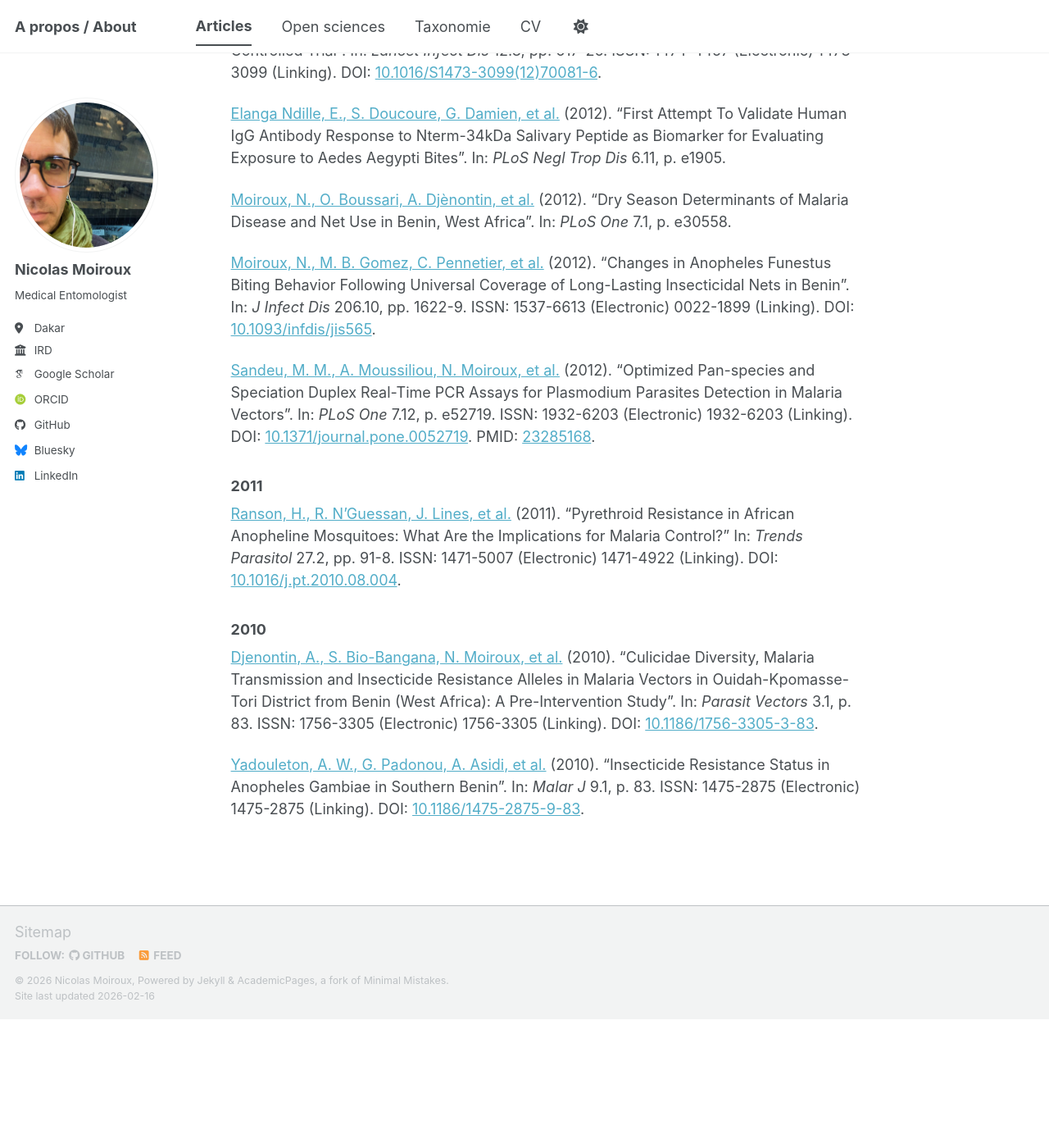
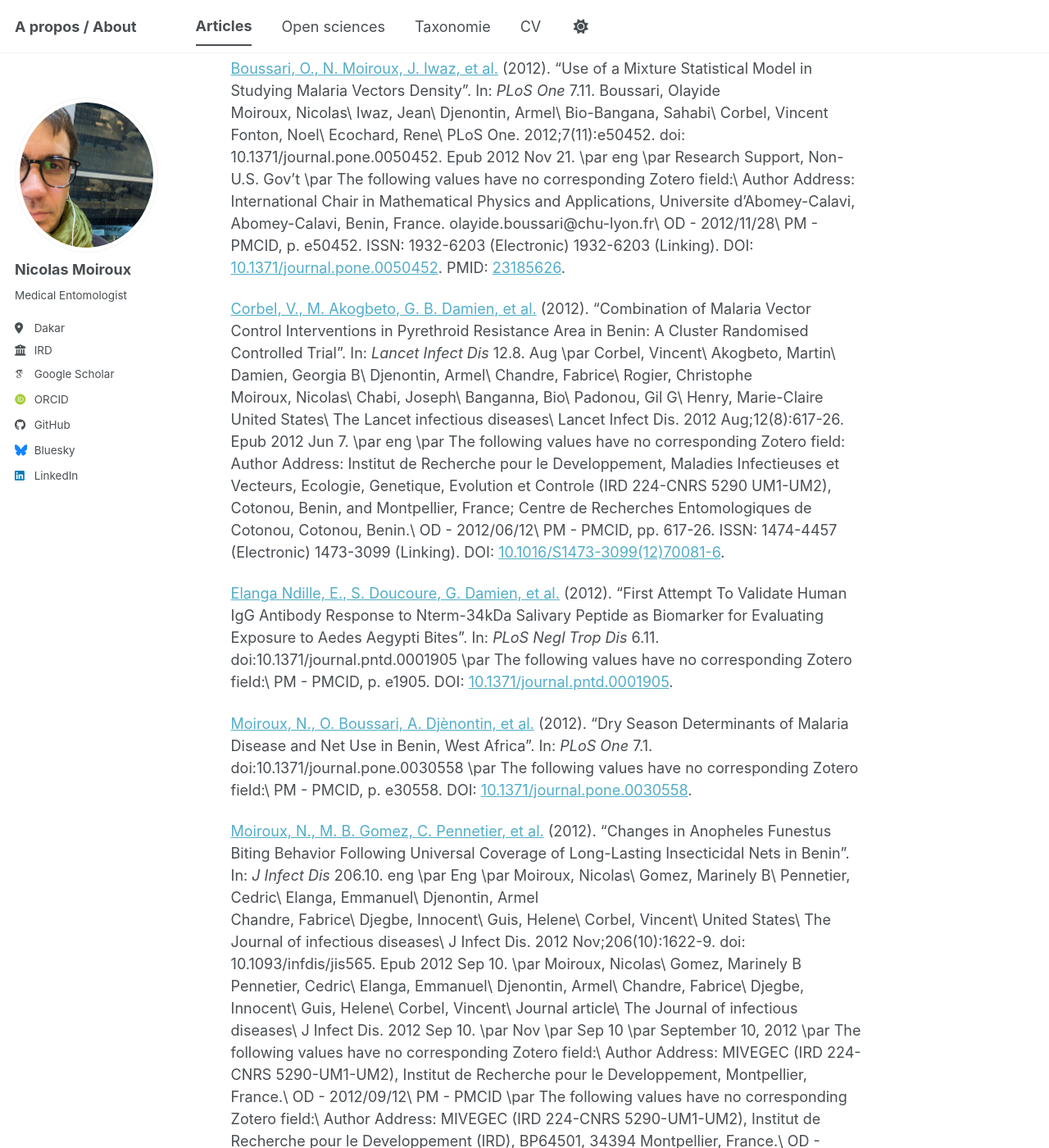
Before and after one commit to Nmoiroux/nmoiroux.github.io, a Jekyll site: the page built from _pages/articles.md, in a window 1280 px wide and 1400 px high, scrolled down 7462 px. Shown: the whole window at 82% size. Built offline with Jekyll 4.4.1, drawn with Linux system fonts in a browser that asks for light colours; some web fonts are replaced; a script bundle is joined from its source files by our own code; library files that are not in the unit come from our copies; before the commit the page ends 8705 px from its top, so only the background shows below that; some of the changed text lies outside the part shown.

```diff
--- a/_pages/articles.md
+++ b/_pages/articles.md
@@ -354,51 +354,95 @@
 [Moiroux, N., A. Bio-Bangana, A. Djenontin,
 et al.](#cite-moirouxModellingRiskBeing2013) (2013). "Modelling the Risk of Being Bitten
 by Malaria Vectors in a Vector Control Area in Southern Benin, West Africa." In: _Parasit
-Vectors_ 6.1, p. 71. ISSN: 1756-3305.
+Vectors_ 6.1. The following values have no corresponding Zotero field:\ PM - PMCID\, p.
+71. ISSN: 1756-3305. DOI:
+[10.1186/1756-3305-6-71](https://doi.org/10.1186%2F1756-3305-6-71).
 
 [Moiroux, N., C. Pennetier, and V.
 Corbel](#cite-moirouxBehavioralAdaptationMalaria2013) (2013). "Behavioral Adaptation of
-Malaria Vectors to LLINs: A Reply". In: _The Journal of Infectious Diseases_ 207.7, pp.
-1184-5. ISSN: 1537-6613 (Electronic) 0022-1899 (Linking). DOI:
-[10.1093/infdis/jit012](https://doi.org/10.1093%2Finfdis%2Fjit012). PMID:
+Malaria Vectors to LLINs: A Reply". In: _The Journal of Infectious Diseases_ 207.7. Apr
+\par eng \par Moiroux, Nicolas\ Pennetier, Cedric\ Corbel, Vincent\ J Infect Dis. 2013
+Apr;207(7):1184-5. doi: 10.1093/infdis/jit012. Epub 2013 Jan 10. \par The following
+values have no corresponding Zotero field:\ Author Address: MIVEGEC (IRD 224-CNRS
+5290-UM1-UM2), Institut de Recherche pour le Developpement, Montpellier, France.\ OD -
+2013/01/12\ PM - PMCID, pp. 1184-5. ISSN: 1537-6613 (Electronic) 0022-1899 (Linking).
+DOI: [10.1093/infdis/jit012](https://doi.org/10.1093%2Finfdis%2Fjit012). PMID:
 [23307934](https://eutils.ncbi.nlm.nih.gov/entrez/eutils/elink.fcgi?dbfrom=pubmed&cmd=prlinks&retmode=ref&id=23307934).
 
 ### 2012
 [Boussari, O., N. Moiroux, J. Iwaz, et
 al.](#cite-boussariUseMixtureStatistical2012a) (2012). "Use of a Mixture Statistical
-Model in Studying Malaria Vectors Density". In: _PLoS One_ 7.11, p. e50452. ISSN:
-1932-6203 (Electronic) 1932-6203 (Linking). DOI:
+Model in Studying Malaria Vectors Density". In: _PLoS One_ 7.11. Boussari, Olayide\
+Moiroux, Nicolas\ Iwaz, Jean\ Djenontin, Armel\ Bio-Bangana, Sahabi\ Corbel, Vincent\
+Fonton, Noel\ Ecochard, Rene\ PLoS One. 2012;7(11):e50452. doi:
+10.1371/journal.pone.0050452. Epub 2012 Nov 21. \par eng \par Research Support, Non-U.S.
+Gov't \par The following values have no corresponding Zotero field:\ Author Address:
+International Chair in Mathematical Physics and Applications, Universite d'Abomey-Calavi,
+Abomey-Calavi, Benin, France. olayide.boussari@chu-lyon.fr\ OD - 2012/11/28\ PM - PMCID,
+p. e50452. ISSN: 1932-6203 (Electronic) 1932-6203 (Linking). DOI:
 [10.1371/journal.pone.0050452](https://doi.org/10.1371%2Fjournal.pone.0050452). PMID:
 [23185626](https://eutils.ncbi.nlm.nih.gov/entrez/eutils/elink.fcgi?dbfrom=pubmed&cmd=prlinks&retmode=ref&id=23185626).
 
 [Corbel, V., M. Akogbeto, G. B.
 Damien, et al.](#cite-corbelCombinationMalariaVector2012) (2012). "Combination of Malaria
 Vector Control Interventions in Pyrethroid Resistance Area in Benin: A Cluster Randomised
-Controlled Trial". In: _Lancet Infect Dis_ 12.8, pp. 617-26. ISSN: 1474-4457 (Electronic)
+Controlled Trial". In: _Lancet Infect Dis_ 12.8. Aug \par Corbel, Vincent\ Akogbeto,
+Martin\ Damien, Georgia B\ Djenontin, Armel\ Chandre, Fabrice\ Rogier, Christophe\
+Moiroux, Nicolas\ Chabi, Joseph\ Banganna, Bio\ Padonou, Gil G\ Henry, Marie-Claire\
+United States\ The Lancet infectious diseases\ Lancet Infect Dis. 2012 Aug;12(8):617-26.
+Epub 2012 Jun 7. \par eng \par The following values have no corresponding Zotero field:\
+Author Address: Institut de Recherche pour le Developpement, Maladies Infectieuses et
+Vecteurs, Ecologie, Genetique, Evolution et Controle (IRD 224-CNRS 5290 UM1-UM2),
+Cotonou, Benin, and Montpellier, France; Centre de Recherches Entomologiques de Cotonou,
+Cotonou, Benin.\ OD - 2012/06/12\ PM - PMCID, pp. 617-26. ISSN: 1474-4457 (Electronic)
 1473-3099 (Linking). DOI:
 [10.1016/S1473-3099(12)70081-6](https://doi.org/10.1016%2FS1473-3099%2812%2970081-6).
 
 [Elanga Ndille, E., S. Doucoure, G.
 Damien, et al.](#cite-elangandilleFirstAttemptValidate2012) (2012). "First Attempt To
 Validate Human IgG Antibody Response to Nterm-34kDa Salivary Peptide as Biomarker for
-Evaluating Exposure to Aedes Aegypti Bites". In: _PLoS Negl Trop Dis_ 6.11, p. e1905.
+Evaluating Exposure to Aedes Aegypti Bites". In: _PLoS Negl Trop Dis_ 6.11.
+doi:10.1371/journal.pntd.0001905 \par The following values have no corresponding Zotero
+field:\ PM - PMCID, p. e1905. DOI:
+[10.1371/journal.pntd.0001905](https://doi.org/10.1371%2Fjournal.pntd.0001905).
 
 [Moiroux, N., O. Boussari, A. Djènontin,
 et al.](#cite-moirouxDrySeasonDeterminants2012) (2012). "Dry Season Determinants of
-Malaria Disease and Net Use in Benin, West Africa". In: _PLoS One_ 7.1, p. e30558.
+Malaria Disease and Net Use in Benin, West Africa". In: _PLoS One_ 7.1.
+doi:10.1371/journal.pone.0030558 \par The following values have no corresponding Zotero
+field:\ PM - PMCID, p. e30558. DOI:
+[10.1371/journal.pone.0030558](https://doi.org/10.1371%2Fjournal.pone.0030558).
 
 [Moiroux, N., M. B. Gomez, C.
 Pennetier, et al.](#cite-moirouxChangesAnophelesFunestus2012) (2012). "Changes in
 Anopheles Funestus Biting Behavior Following Universal Coverage of Long-Lasting
-Insecticidal Nets in Benin". In: _J Infect Dis_ 206.10, pp. 1622-9. ISSN: 1537-6613
-(Electronic) 0022-1899 (Linking). DOI:
+Insecticidal Nets in Benin". In: _J Infect Dis_ 206.10. eng \par Eng \par Moiroux,
+Nicolas\ Gomez, Marinely B\ Pennetier, Cedric\ Elanga, Emmanuel\ Djenontin, Armel\
+Chandre, Fabrice\ Djegbe, Innocent\ Guis, Helene\ Corbel, Vincent\ United States\ The
+Journal of infectious diseases\ J Infect Dis. 2012 Nov;206(10):1622-9. doi:
+10.1093/infdis/jis565. Epub 2012 Sep 10. \par Moiroux, Nicolas\ Gomez, Marinely B\
+Pennetier, Cedric\ Elanga, Emmanuel\ Djenontin, Armel\ Chandre, Fabrice\ Djegbe,
+Innocent\ Guis, Helene\ Corbel, Vincent\ Journal article\ The Journal of infectious
+diseases\ J Infect Dis. 2012 Sep 10. \par Nov \par Sep 10 \par September 10, 2012 \par
+The following values have no corresponding Zotero field:\ Author Address: MIVEGEC (IRD
+224-CNRS 5290-UM1-UM2), Institut de Recherche pour le Developpement, Montpellier,
+France.\ OD - 2012/09/12\ PM - PMCID \par The following values have no corresponding
+Zotero field:\ Author Address: MIVEGEC (IRD 224-CNRS 5290-UM1-UM2), Institut de Recherche
+pour le Developpement (IRD), BP64501, 34394 Montpellier, France.\ OD - 2012/09/12\ PM -
+PMCID \par The following values have no corresponding Zotero field:\ PM - PMCID, pp.
+1622-9. ISSN: 1537-6613 (Electronic) 0022-1899 (Linking). DOI:
 [10.1093/infdis/jis565](https://doi.org/10.1093%2Finfdis%2Fjis565).
 
 [Sandeu, M. M., A. Moussiliou, N.
 Moiroux, et al.](#cite-sandeuOptimizedPanspeciesSpeciation2012) (2012). "Optimized
 Pan-species and Speciation Duplex Real-Time PCR Assays for Plasmodium Parasites Detection
-in Malaria Vectors". In: _PLoS One_ 7.12, p. e52719. ISSN: 1932-6203 (Electronic)
-1932-6203 (Linking). DOI:
+in Malaria Vectors". In: _PLoS One_ 7.12. eng \par Research Support, Non-U.S. Gov't \par
+Sandeu, Maurice Marcel\ Moussiliou, Azizath\ Moiroux, Nicolas\ Padonou, Gilles G\
+Massougbodji, Achille\ Corbel, Vincent\ Ndam, Nicaise Tuikue\ PLoS One.
+2012;7(12):e52719. doi: 10.1371/journal.pone.0052719. Epub 2012 Dec 28. \par The
+following values have no corresponding Zotero field:\ Author Address: Centre de Recherche
+Entomologique de Cotonou (CREC), Universite d'Abomey-Calavi, Cotonou, Benin.\ OD -
+2013/01/04\ PM - PMCID, p. e52719. ISSN: 1932-6203 (Electronic) 1932-6203 (Linking). DOI:
 [10.1371/journal.pone.0052719](https://doi.org/10.1371%2Fjournal.pone.0052719). PMID:
 [23285168](https://eutils.ncbi.nlm.nih.gov/entrez/eutils/elink.fcgi?dbfrom=pubmed&cmd=prlinks&retmode=ref&id=23285168).
 
@@ -406,19 +450,28 @@
 [Ranson, H., R. N'Guessan, J.
 Lines, et al.](#cite-ransonPyrethroidResistanceAfrican2011) (2011). "Pyrethroid
 Resistance in African Anopheline Mosquitoes: What Are the Implications for Malaria
-Control?" In: _Trends Parasitol_ 27.2, pp. 91-8. ISSN: 1471-5007 (Electronic) 1471-4922
-(Linking). DOI: [10.1016/j.pt.2010.08.004](https://doi.org/10.1016%2Fj.pt.2010.08.004).
+Control?" In: _Trends Parasitol_ 27.2. eng \par Feb \par Ranson, Hilary\ N'guessan,
+Raphael\ Lines, Jonathan\ Moiroux, Nicolas\ Nkuni, Zinga\ Corbel, Vincent\ England\
+Trends in parasitology\ Trends Parasitol. 2011 Feb;27(2):91-8. Epub 2010 Sep 16. \par The
+following values have no corresponding Zotero field:\ Author Address: Vector Group,
+Liverpool School of Tropical Medicine, Pembroke Place, Liverpool, UK, L3 5QA.\ OD -
+2010/09/17\ PM - PMCID, pp. 91-8. ISSN: 1471-5007 (Electronic) 1471-4922 (Linking). DOI:
+[10.1016/j.pt.2010.08.004](https://doi.org/10.1016%2Fj.pt.2010.08.004).
 
 ### 2010
 [Djenontin, A., S. Bio-Bangana, N.
 Moiroux, et al.](#cite-djenontinCulicidaeDiversityMalaria2010) (2010). "Culicidae
 Diversity, Malaria Transmission and Insecticide Resistance Alleles in Malaria Vectors in
 Ouidah-Kpomasse-Tori District from Benin (West Africa): A Pre-Intervention Study". In:
-_Parasit Vectors_ 3.1, p. 83. ISSN: 1756-3305 (Electronic) 1756-3305 (Linking). DOI:
-[10.1186/1756-3305-3-83](https://doi.org/10.1186%2F1756-3305-3-83).
+_Parasit Vectors_ 3.1. Eng \par Journal article\ Parasites & vectors\ Parasit Vectors.
+2010 Sep 6;3(1):83. \par Sep 6 \par The following values have no corresponding Zotero
+field:\ OD - 2010/09/08\ PM - PMCID, p. 83. ISSN: 1756-3305 (Electronic) 1756-3305
+(Linking). DOI: [10.1186/1756-3305-3-83](https://doi.org/10.1186%2F1756-3305-3-83).
 
 [Yadouleton, A. W., G. Padonou,
 A. Asidi, et al.](#cite-yadouletonInsecticideResistanceStatus2010) (2010). "Insecticide
-Resistance Status in Anopheles Gambiae in Southern Benin". In: _Malar J_ 9.1, p. 83.
+Resistance Status in Anopheles Gambiae in Southern Benin". In: _Malar J_ 9.1. Eng \par
+Journal article\ Malaria journal\ Malar J. 2010 Mar 24;9(1):83. \par Mar 24 \par The
+following values have no corresponding Zotero field:\ OD - 2010/03/26\ PM - PMCID, p. 83.
 ISSN: 1475-2875 (Electronic) 1475-2875 (Linking). DOI:
 [10.1186/1475-2875-9-83](https://doi.org/10.1186%2F1475-2875-9-83).
```
Also changed, not shown: other parts of _pages/articles.md (+1 -1 lines), _pages/expbites.md (added, +7 -0 lines).
